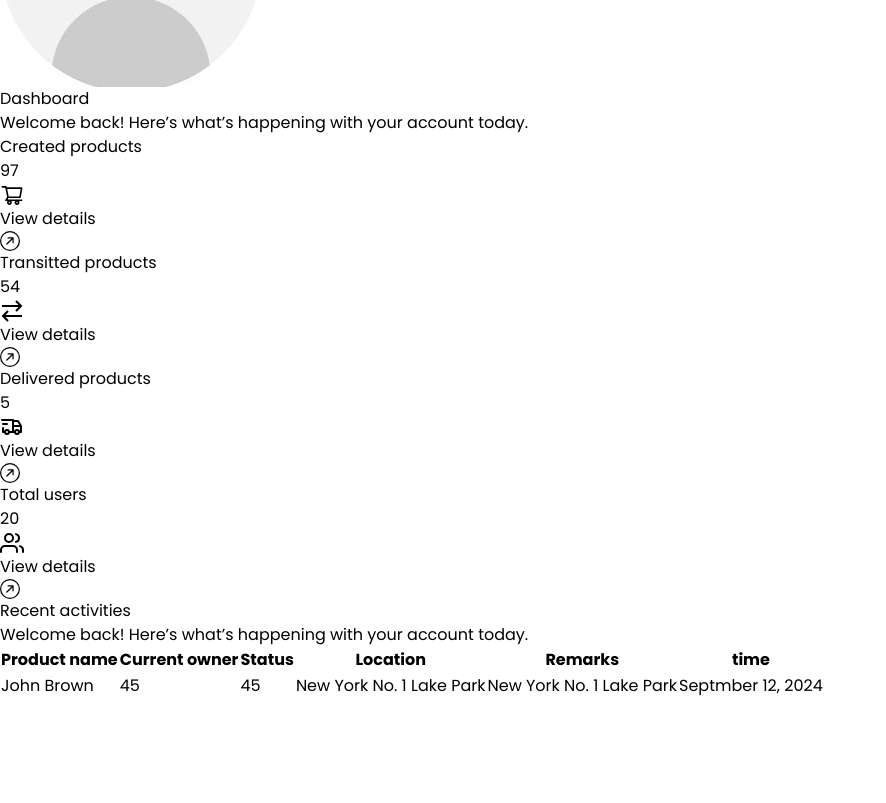
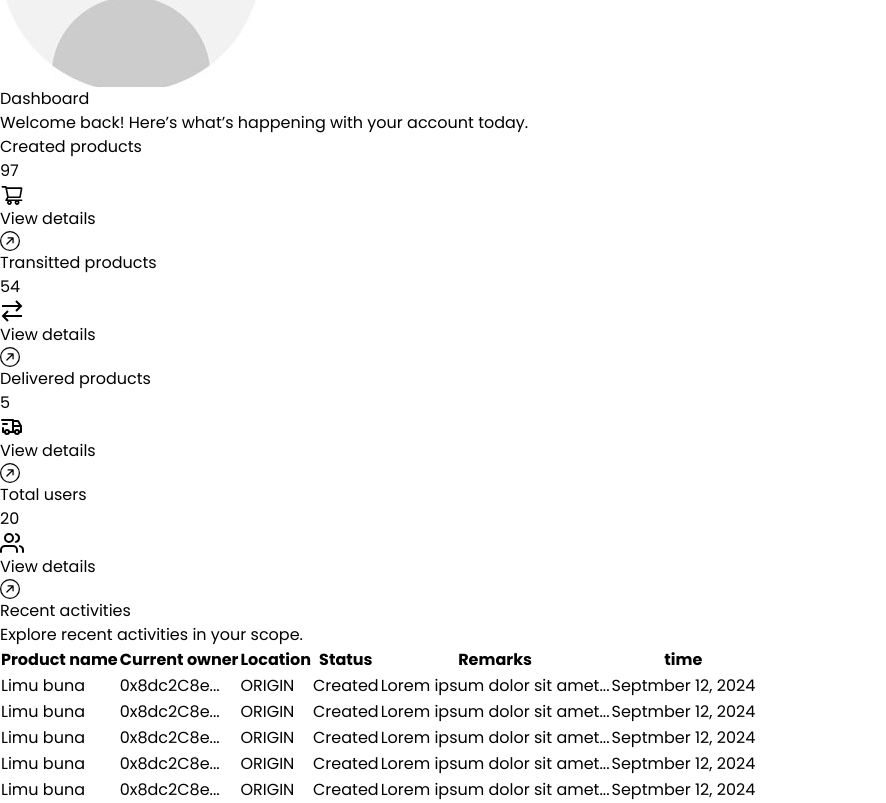
Before and after one commit to halas77/fiset, a React (Vite) app in the folder frontend/: page / in a window 1280 px wide. Shown: the part 733-1536 px from the top of the page, without its empty margins (0-886 px from the left). Before the commit the page ends 1432 px from the top, so only its background shows below. Built offline with nearby package versions, Linux system fonts and the light colour scheme.

Commit message:
adding dashboard table

```diff
--- a/frontend/src/components/DashboardCards.tsx
+++ b/frontend/src/components/DashboardCards.tsx
@@ -9,7 +9,7 @@ interface DashboardCardsProps {
   Icon: IconType;
 }
 
-const DashboardCards = ({ title, status, Icon, href }: DashboardCardsProps) => {
+const DashboardCard = ({ title, status, Icon, href }: DashboardCardsProps) => {
   return (
     <div className="flex flex-col bg-white border shadow-sm rounded-xl">
       <div className="p-4 md:p-5 flex justify-between gap-x-3">
@@ -39,4 +39,4 @@ const DashboardCards = ({ title, status, Icon, href }: DashboardCardsProps) => {
   );
 };
 
-export default DashboardCards;
+export default DashboardCard;
--- a/frontend/src/components/DashboardTable.tsx
+++ b/frontend/src/components/DashboardTable.tsx
@@ -1,71 +1,86 @@
+import { useNavigate } from "react-router-dom";
+
 const DashboardTable = () => {
+  const navigate = useNavigate();
+  const handleNavigation = () => {
+    navigate("/product/productId");
+  };
   return (
     <div className="flex flex-col">
       <div className="-m-1.5 overflow-x-auto">
         <div className="p-1.5 min-w-full inline-block align-middle">
           <div className="border rounded-lg shadow overflow-hidden  ">
             <table className="min-w-full divide-y divide-gray-200 ">
-              <thead className="bg-gray-50 ">
+              <thead className="bg-gray-200">
                 <tr>
                   <th
                     scope="col"
-                    className="px-6 py-3 text-start text-xs font-medium text-gray-500 uppercase "
+                    className="px-6 py-3 text-start text-xs font-medium text-gray-800 uppercase "
                   >
                     Product name
                   </th>
                   <th
                     scope="col"
-                    className="px-6 py-3 text-start text-xs font-medium text-gray-500 uppercase "
+                    className="px-6 py-3 text-start text-xs font-medium text-gray-800 uppercase "
                   >
                     Current owner
                   </th>
                   <th
                     scope="col"
-                    className="px-6 py-3 text-start text-xs font-medium text-gray-500 uppercase "
+                    className="px-6 py-3 text-start text-xs font-medium text-gray-800 uppercase "
+                  >
+                    Location
+                  </th>
+                  <th
+                    scope="col"
+                    className="px-6 py-3 text-start text-xs font-medium text-gray-800 uppercase "
                   >
                     Status
                   </th>
                   <th
                     scope="col"
-                    className="px-6 py-3 text-start text-xs font-medium text-gray-500 uppercase "
-                  >
-                    Location
-                  </th>
-                  <th
-                    scope="col"
-                    className="px-6 py-3 text-start text-xs font-medium text-gray-500 uppercase "
+                    className="px-6 py-3 text-start text-xs font-medium text-gray-800 uppercase "
                   >
                     Remarks
                   </th>
                   <th
                     scope="col"
-                    className="px-6 py-3 text-start text-xs font-medium text-gray-500 uppercase "
+                    className="px-6 py-3 text-start text-xs font-medium text-gray-800 uppercase "
                   >
                     time
                   </th>
                 </tr>
               </thead>
-              <tbody className="divide-y divide-gray-200 ">
-                <tr>
+              <tbody className="divide-y divide-gray-200 bg-gray-50">
+                {[0, 1, 2, 3, 4].map((i) => (
+                  <tr
+                    key={i}
+                    className="cursor-pointer hover:bg-gray-100"
+                    onClick={handleNavigation}
+                  >
                     <td className="px-6 py-4 whitespace-nowrap text-sm font-medium text-gray-800 ">
-                    John Brown
+                      Limu buna
                     </td>
                     <td className="px-6 py-4 whitespace-nowrap text-sm text-gray-800 ">
-                    45
+                      0x8dc2C8e...
+                    </td>
+
+                    <td className="px-6 py-4 whitespace-nowrap text-sm text-gray-800 ">
+                      ORIGIN
                     </td>
                     <td className="px-6 py-4 whitespace-nowrap text-sm text-gray-800 ">
-                    45
+                      <p className="bg-indigo-400 px- py-0.5 rounded-xl text-center text-white text-xs">
+                        Created
+                      </p>
                     </td>
                     <td className="px-6 py-4 whitespace-nowrap text-sm text-gray-800 ">
-                    New York No. 1 Lake Park
-                  </td>
-                  <td className="px-6 py-4 whitespace-nowrap text-sm text-gray-800 ">
-                    New York No. 1 Lake Park
+                      Lorem ipsum dolor sit amet...
                     </td>
                     <td className="px-6 py-4 whitespace-nowrap text-sm text-gray-800 text-start">
                       Septmber 12, 2024
                     </td>
                   </tr>
+                ))}
               </tbody>
             </table>
           </div>
--- a/frontend/src/pages/Dashboard.tsx
+++ b/frontend/src/pages/Dashboard.tsx
@@ -33,7 +33,7 @@ const Dashboard = () => {
           Recent activities
         </h1>
         <p className="mt-2 text-xs text-gray-500 border-b pb-2">
-          Welcome back! Here’s what’s happening with your account today.
+          Explore recent activities in your scope.
         </p>
       </div>
 
```
Lines whose indentation alone changed are shown as unchanged.
